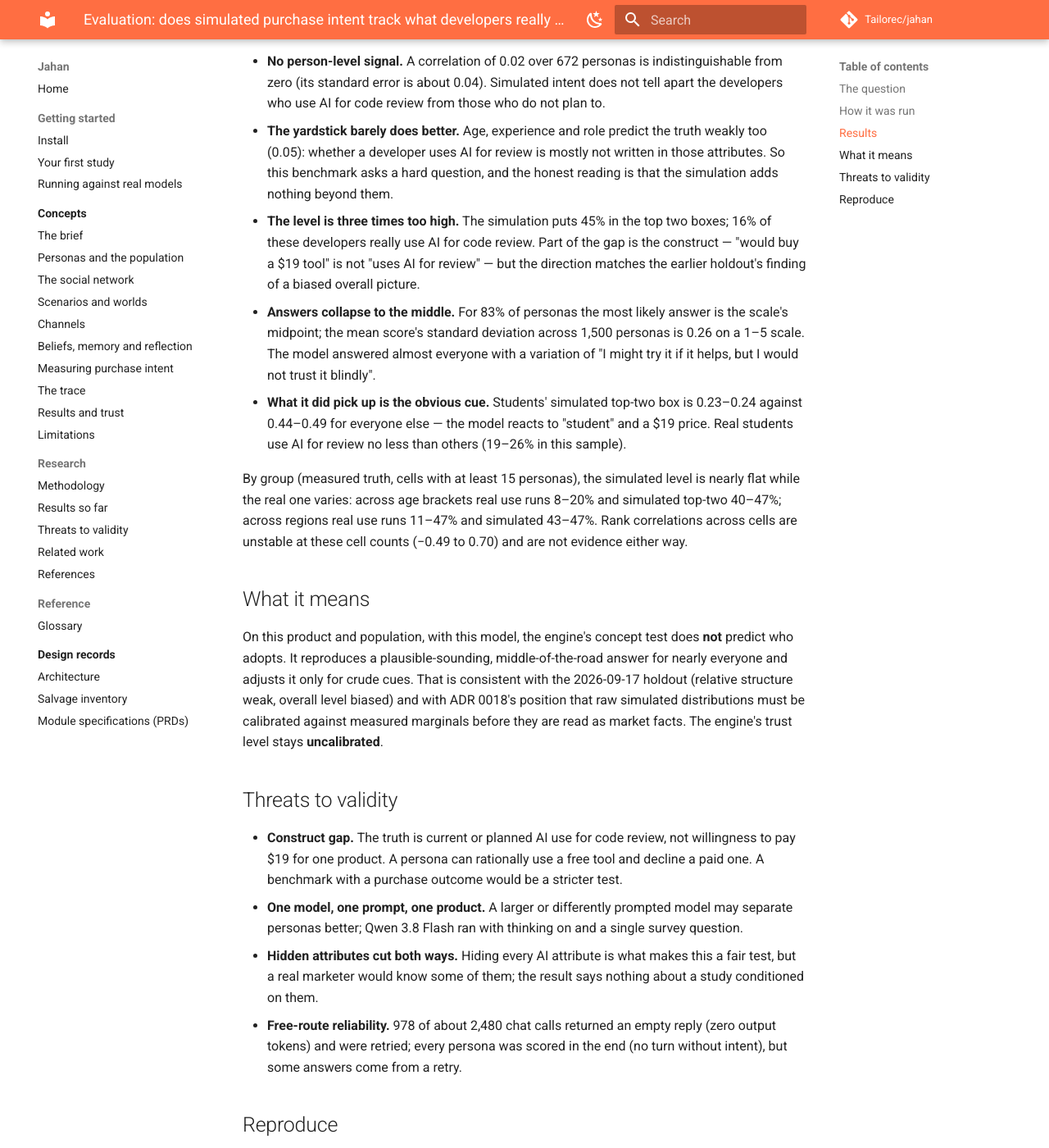
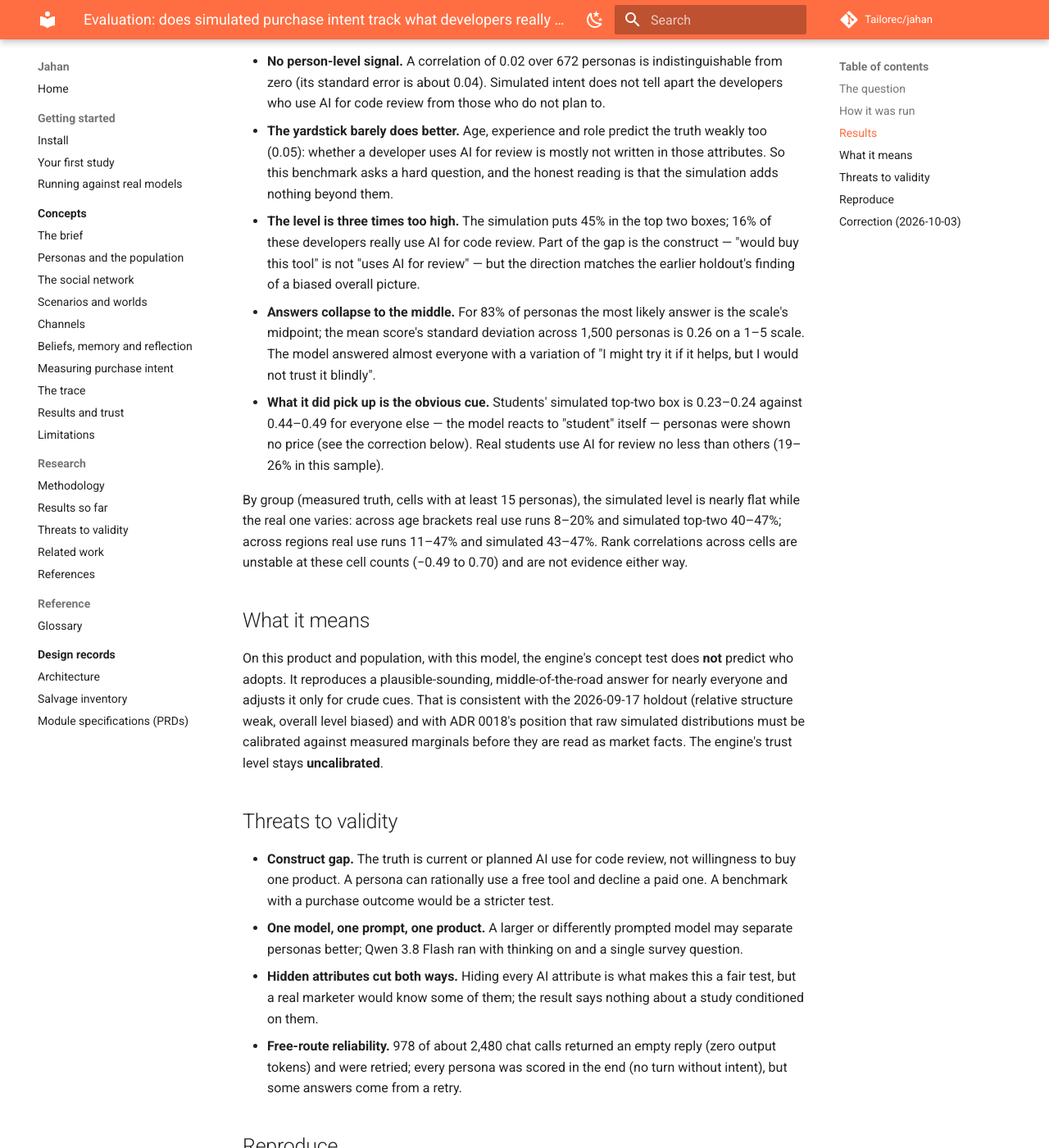
Before and after one commit to Tailorec/jahan, an MkDocs documentation site: the page built from docs/evaluations/2026-10-02-code-review-benchmark/README.md, in a window 1280 px wide and 1400 px high, scrolled down 1465 px. Shown: the whole window at 82% size. Built offline with MkDocs 1.6.1 and Material for MkDocs 9.7.7, drawn with Linux system fonts in a browser that asks for light colours; comment, search, counter and statistics services are not loaded; some of the changed text lies outside the part shown.

Commit message:
evaluation: the code-review benchmark showed personas no price, and says so
Co-Authored-By: Claude Opus 5.5 <noreply@anthropic.com>
Claude-Session: https://claude.ai/code/session_01YM9XGptbUGHJ6qVsqkgJ4F

```diff
--- a/docs/evaluations/2026-10-02-code-review-benchmark/README.md
+++ b/docs/evaluations/2026-10-02-code-review-benchmark/README.md
@@ -20,7 +20,7 @@ likely it was to buy it; afterwards each persona's simulated intent was compared
   open-source habits, tools such as Git, GitHub and Python. **No AI attribute and no value mentioning AI**: not
   `att_ai`, `ai_task_*`, `coding_ai_*`, `coding_agent_*`, nor ChatGPT, Claude or Copilot usage. No attribute was
   completed by a model.
-- **Concept:** *Codepilot Review*, $19 a month — "an AI code-review assistant that comments on your pull requests,
+- **Concept:** *Codepilot Review* — "an AI code-review assistant that comments on your pull requests,
   explains risky changes and suggests fixes before a human reviewer looks". One survey wave, no channels.
 - **Scale:** purchase intent scored by SSR against anchor set `purchase-intent-v1`, version v2, which passed its check
   on this embedding model (rank stability 1.00; the 0.6B model had failed at 0.75).
@@ -44,13 +44,13 @@ likely it was to buy it; afterwards each persona's simulated intent was compared
   developer uses AI for review is mostly not written in those attributes. So this benchmark asks a hard question,
   and the honest reading is that the simulation adds nothing beyond them.
 - **The level is three times too high.** The simulation puts 45% in the top two boxes; 16% of these developers
-  really use AI for code review. Part of the gap is the construct — "would buy a $19 tool" is not "uses AI for
+  really use AI for code review. Part of the gap is the construct — "would buy this tool" is not "uses AI for
   review" — but the direction matches the earlier holdout's finding of a biased overall picture.
 - **Answers collapse to the middle.** For 83% of personas the most likely answer is the scale's midpoint; the mean
   score's standard deviation across 1,500 personas is 0.26 on a 1–5 scale. The model answered almost everyone with a
   variation of "I might try it if it helps, but I would not trust it blindly".
 - **What it did pick up is the obvious cue.** Students' simulated top-two box is 0.23–0.24 against 0.44–0.49 for
-  everyone else — the model reacts to "student" and a $19 price. Real students use AI for review no less than
+  everyone else — the model reacts to "student" itself — personas were shown no price (see the correction below). Real students use AI for review no less than
   others (19–26% in this sample).
 
 By group (measured truth, cells with at least 15 personas), the simulated level is nearly flat while the real one
@@ -68,7 +68,7 @@ market facts. The engine's trust level stays **uncalibrated**.
 
 ## Threats to validity
 
-- **Construct gap.** The truth is current or planned AI use for code review, not willingness to pay $19 for one
+- **Construct gap.** The truth is current or planned AI use for code review, not willingness to buy one
   product. A persona can rationally use a free tool and decline a paid one. A benchmark with a purchase outcome would
   be a stricter test.
 - **One model, one prompt, one product.** A larger or differently prompted model may separate personas better;
@@ -83,3 +83,10 @@ market facts. The engine's trust level stays **uncalibrated**.
 `analyze.py <run_id>` beside this file, run from the engine checkout with the corpus cached. The run's brief and
 ontology are recorded in its run directory; personas' real answers are read from the corpus at analysis time and
 are not stored here.
+
+## Correction (2026-10-03)
+
+The brief priced the product at $19, but personas were never shown a price: the engine built the concept from the
+brief's description alone and left the scenario's price out (fixed in ADR 0051). Everything above holds for the
+concept *without* a price. The students' lower intent cannot be a reaction to the price; it is a reaction to being
+a student. A rerun with the price shown is owed before reading anything into price sensitivity.
```
